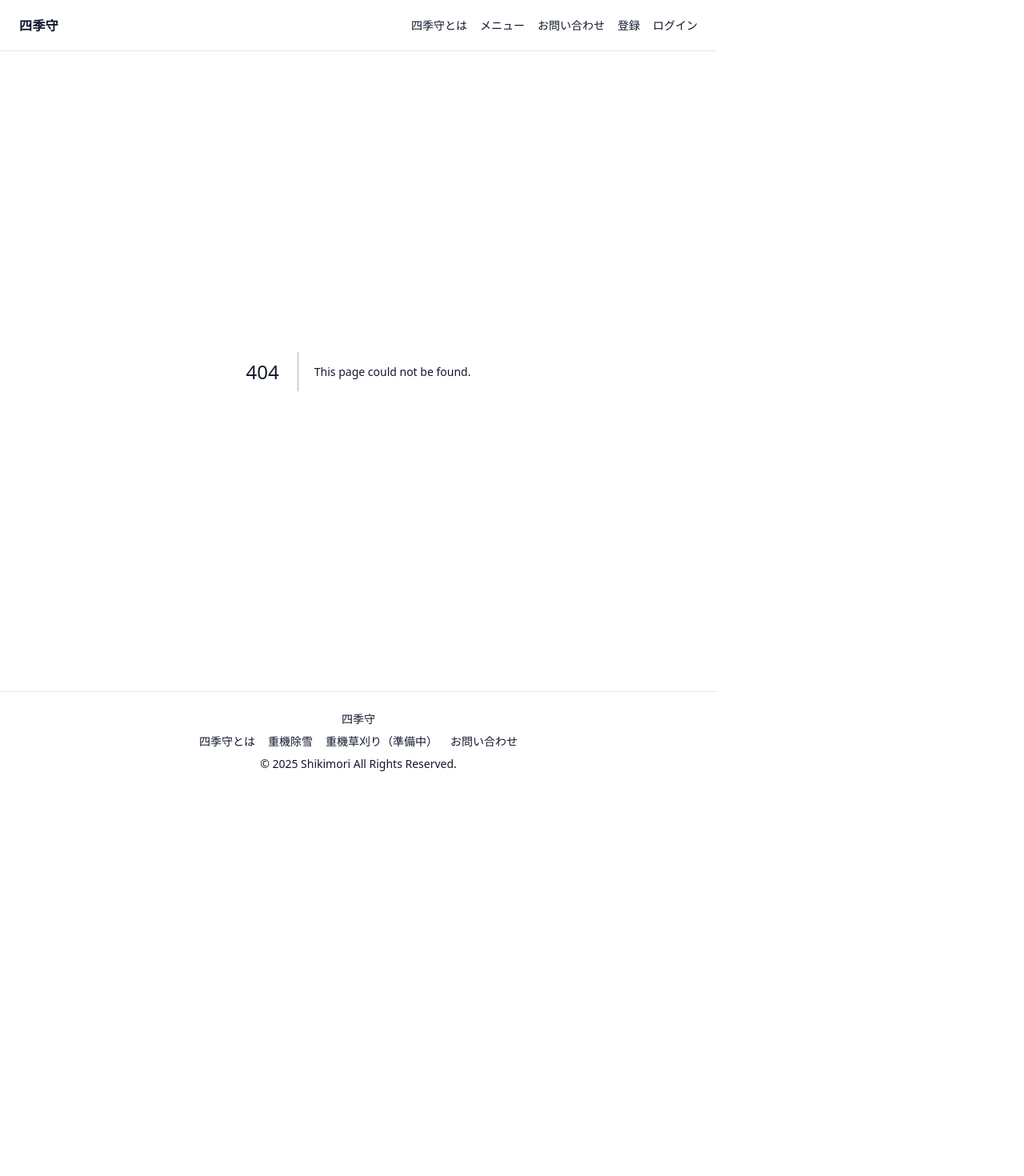
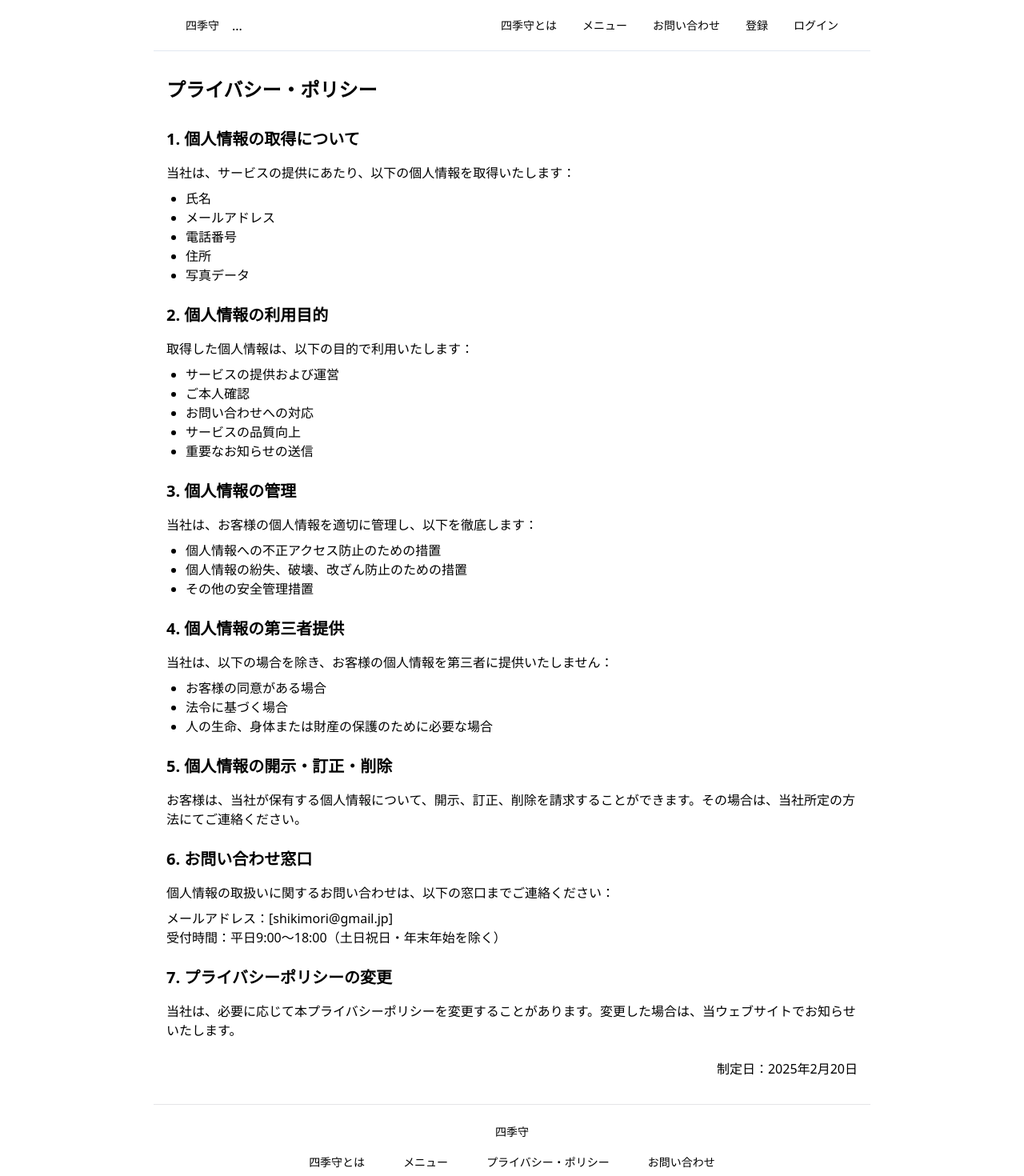
Before and after one commit to mitsukura/shikimori, a Next.js app: page /privacy in a window 1280 px wide. Before the commit this address had no page. Shown: the top 1470 px of the page at 80% size. Before the commit the page ends 997 px from the top, so only its background shows below. Built offline with nearby package versions, Linux system fonts and the light colour scheme.

Commit message:
Feature#3 (#9)
* feat: プライバシー・ポリシーページの作成

```diff
--- a/app/components/Achievements.tsx
+++ b/app/components/Achievements.tsx
@@ -15,13 +15,12 @@ export default function Achievements() {
               key={achievement.id}
               className='rounded border-2 border-gray-200 bg-muted p-4'
             >
-            <div className='aspect-video rounded-sm'>
+              <div className='relative aspect-video w-60 rounded-sm border-2 border-muted'>
                 <Image
                   src={achievement.imageSrc}
                   alt={achievement.alt}
-                width={240}
-                height={240}
-                className='rounded-sm'
+                  fill
+                  className='rounded-sm object-cover object-top'
                 />
               </div>
               <div className='my-2 text-sm font-semibold'>
--- a/app/components/Footer.tsx
+++ b/app/components/Footer.tsx
@@ -1,17 +1,20 @@
-import Link from "next/link";
+import { Button } from '@/components/ui/button'
+import { footerNavListItems } from '@/data/navigations'
+import Link from 'next/link'
 
 export default function Footer() {
   return (
-    <footer className='sticky top-full h-16 items-center border-t border-slate-200 dark:border-slate-700 p-6 text-sm'>
+    <footer className='sticky top-full items-center border-t p-6 text-sm'>
       <div className='flex flex-col items-center justify-center gap-2 pb-8'>
         <h2>四季守</h2>
-        <ul className="flex gap-4 list-none">
-          <li>
-            <Link href="/about">四季守とは</Link>
-          </li>
-          <li>重機除雪</li>
-          <li>重機草刈り（準備中）</li>
-          <li>お問い合わせ</li>
+        <ul className='flex list-none gap-4'>
+          {footerNavListItems.map(item => (
+            <li key={item.href}>
+              <Button variant='ghost' asChild>
+                <Link href={item.href}>{item.label}</Link>
+              </Button>
+            </li>
+          ))}
         </ul>
         <p>&copy; 2025 Shikimori All Rights Reserved.</p>
       </div>
--- a/app/components/Header.tsx
+++ b/app/components/Header.tsx
@@ -1,20 +1,36 @@
+import { Button } from '@/components/ui/button'
+import { navListItems } from '@/data/navigations'
 import Link from 'next/link'
+
 
 export default function Header() {
   return (
-    <header className='flex h-16 items-center justify-between border-b border-slate-200 px-6 dark:border-slate-700'>
-      <h1 className='text-md font-bold tracking-wide'>四季守</h1>
-      <nav className='flex gap-4 text-sm'>
-        <ul className='flex list-none gap-4'>
-          <li>
-            <Link href='/about'>四季守とは</Link>
-          </li>
-          <li>メニュー</li>
-          <li>お問い合わせ</li>
-          <li>登録</li>
-          <li>ログイン</li>
+    <header className='flex h-16 items-center justify-between border-b border-slate-200 px-6'>
+      <h1 className='font-bold'>
+        <Button variant='ghost' asChild>
+          <Link href='/'>四季守</Link>
+        </Button>
+      </h1>
+      <div className='flex-1'>...</div>
+      <nav>
+        <ul className='flex list-none'>
+          {navListItems.map(item => (
+            <li key={item.href}>
+              <Button variant='ghost' asChild>
+                <Link href={item.href}>{item.label}</Link>
+              </Button>
+            </li>
+          ))}
         </ul>
       </nav>
+      <div className='flex items-center'>
+        <Button variant='ghost' asChild>
+          <Link href='/register'>登録</Link>
+        </Button>
+        <Button variant='ghost' asChild>
+          <Link href='/login'>ログイン</Link>
+        </Button>
+      </div>
     </header>
   )
 }
--- a/app/layout.tsx
+++ b/app/layout.tsx
@@ -1,38 +1,37 @@
-import type { Metadata } from "next";
-import { Geist, Geist_Mono } from "next/font/google";
-import "./globals.css";
-import Header from "./components/Header";
-import Footer from "./components/Footer";
+import type { Metadata } from 'next'
+import { Geist, Geist_Mono } from 'next/font/google'
+import './globals.css'
+import Header from './components/Header'
+import Footer from './components/Footer'
+import { cn } from '@/lib/utils'
 
 const geistSans = Geist({
-  variable: "--font-geist-sans",
-  subsets: ["latin"],
-});
+  variable: '--font-geist-sans',
+  subsets: ['latin']
+})
 
 const geistMono = Geist_Mono({
-  variable: "--font-geist-mono",
-  subsets: ["latin"],
-});
+  variable: '--font-geist-mono',
+  subsets: ['latin']
+})
 
 export const metadata: Metadata = {
-  title: "Create Next App",
-  description: "Generated by create next app",
-};
+  title: 'Create Next App',
+  description: 'Generated by create next app'
+}
 
 export default function RootLayout({
-  children,
+  children
 }: Readonly<{
-  children: React.ReactNode;
+  children: React.ReactNode
 }>) {
   return (
-    <html lang="ja" suppressHydrationWarning>
-      <body
-        className={`min-h-dvh bg-white dark:bg-zinc-950 text-slate-900 dark:text-slate-100 ${geistSans.variable} ${geistMono.variable} antialiased`}
-      >
+    <html lang='ja' suppressHydrationWarning>
+      <body className={cn(geistSans.variable, geistMono.variable, "antialiased min-h-dvh")}>
         <Header />
         {children}
         <Footer />
       </body>
     </html>
-  );
+  )
 }
--- /dev/null
+++ b/app/privacy/page.tsx
@@ -0,0 +1,76 @@
+export default function Page() {
+  return (
+    <div className="max-w-4xl mx-auto px-4 py-8">
+      <h1 className="text-2xl font-bold mb-8">プライバシー・ポリシー</h1>
+
+      <div className="space-y-6">
+        <section>
+          <h2 className="text-xl font-semibold mb-4">1. 個人情報の取得について</h2>
+          <p>当社は、サービスの提供にあたり、以下の個人情報を取得いたします：</p>
+          <ul className="list-disc ml-6 mt-2">
+            <li>氏名</li>
+            <li>メールアドレス</li>
+            <li>電話番号</li>
+            <li>住所</li>
+            <li>写真データ</li>
+          </ul>
+        </section>
+
+        <section>
+          <h2 className="text-xl font-semibold mb-4">2. 個人情報の利用目的</h2>
+          <p>取得した個人情報は、以下の目的で利用いたします：</p>
+          <ul className="list-disc ml-6 mt-2">
+            <li>サービスの提供および運営</li>
+            <li>ご本人確認</li>
+            <li>お問い合わせへの対応</li>
+            <li>サービスの品質向上</li>
+            <li>重要なお知らせの送信</li>
+          </ul>
+        </section>
+
+        <section>
+          <h2 className="text-xl font-semibold mb-4">3. 個人情報の管理</h2>
+          <p>当社は、お客様の個人情報を適切に管理し、以下を徹底します：</p>
+          <ul className="list-disc ml-6 mt-2">
+            <li>個人情報への不正アクセス防止のための措置</li>
+            <li>個人情報の紛失、破壊、改ざん防止のための措置</li>
+            <li>その他の安全管理措置</li>
+          </ul>
+        </section>
+
+        <section>
+          <h2 className="text-xl font-semibold mb-4">4. 個人情報の第三者提供</h2>
+          <p>当社は、以下の場合を除き、お客様の個人情報を第三者に提供いたしません：</p>
+          <ul className="list-disc ml-6 mt-2">
+            <li>お客様の同意がある場合</li>
+            <li>法令に基づく場合</li>
+            <li>人の生命、身体または財産の保護のために必要な場合</li>
+          </ul>
+        </section>
+
+        <section>
+          <h2 className="text-xl font-semibold mb-4">5. 個人情報の開示・訂正・削除</h2>
+          <p>お客様は、当社が保有する個人情報について、開示、訂正、削除を請求することができます。その場合は、当社所定の方法にてご連絡ください。</p>
+        </section>
+
+        <section>
+          <h2 className="text-xl font-semibold mb-4">6. お問い合わせ窓口</h2>
+          <p>個人情報の取扱いに関するお問い合わせは、以下の窓口までご連絡ください：</p>
+          <div className="mt-2">
+            <p>メールアドレス：[shikimori@gmail.jp]</p>
+            <p>受付時間：平日9:00〜18:00（土日祝日・年末年始を除く）</p>
+          </div>
+        </section>
+
+        <section>
+          <h2 className="text-xl font-semibold mb-4">7. プライバシーポリシーの変更</h2>
+          <p>当社は、必要に応じて本プライバシーポリシーを変更することがあります。変更した場合は、当ウェブサイトでお知らせいたします。</p>
+        </section>
+
+        <div className="mt-8 text-right">
+          <p>制定日：2025年2月20日</p>
+        </div>
+      </div>
+    </div>
+  )
+}
--- /dev/null
+++ b/data/navigations.ts
@@ -0,0 +1,33 @@
+export const navListItems = [
+  {
+    label: '四季守とは',
+    href: '/about'
+  },
+  {
+    label: 'メニュー',
+    href: '/menu'
+  },
+  {
+    label: 'お問い合わせ',
+    href: '/contact'
+  }
+]
+
+export const footerNavListItems = [
+  {
+    label: '四季守とは',
+    href: '/about'
+  },
+  {
+    label: 'メニュー',
+    href: '/menu'
+  },
+  {
+    label: 'プライバシー・ポリシー',
+    href: '/privacy'
+  },
+  {
+    label: 'お問い合わせ',
+    href: '/contact'
+  }
+]
```
Lines whose indentation alone changed are shown as unchanged.
